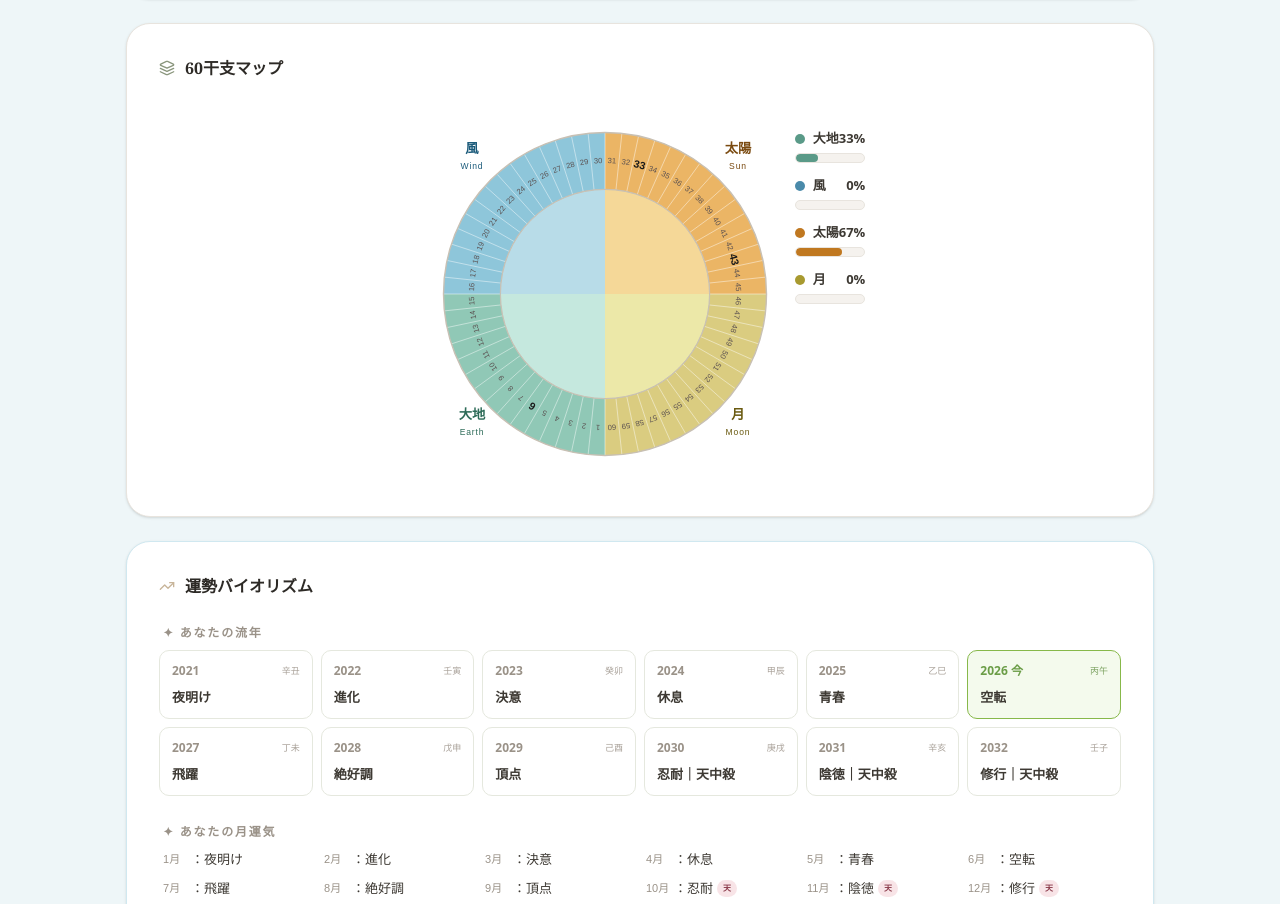
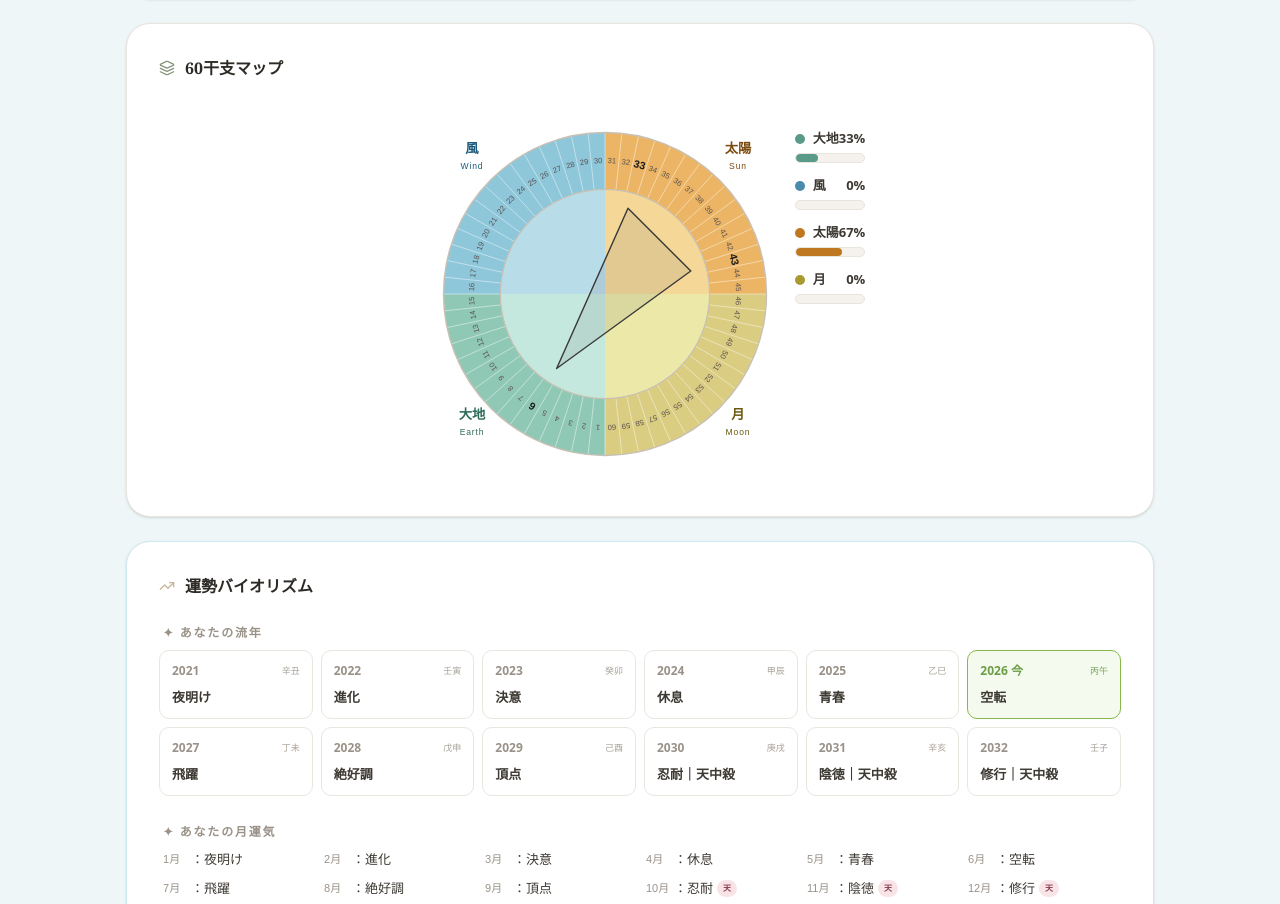
Before and after one commit to furukana1122/labo-apps, a React (Vite) app: page / in a window 1280 px wide. Shown: the part 1262-2166 px from the top of the page. Built offline with nearby package versions, Linux system fonts and the light colour scheme.

Commit message:
Update App.jsx

```diff
--- a/src/App.jsx
+++ b/src/App.jsx
@@ -785,10 +785,6 @@ const monthUnkiList = Array.from({ length: 12 }, (_, i) => {
           <circle cx={cx} cy={cy} r={R}      fill="none" stroke="#c8c0b4" strokeWidth="1.5" />
           <circle cx={cx} cy={cy} r={innerR} fill="none" stroke="#c8c0b4" strokeWidth="1.5" />
 
-          {/* 三角形 */}
-          {triangle && (
-            <path d={triangle} fill="rgba(90,90,90,0.12)" stroke="#3a3a3a" strokeWidth="1.5" strokeLinejoin="round" />
-          )}
 
 {/* 中心四分割（innerRまで拡大・色修正）*/}
 {[
@@ -808,6 +804,11 @@ const monthUnkiList = Array.from({ length: 12 }, (_, i) => {
   );
 })}
 <circle cx={cx} cy={cy} r={innerR} fill="none" stroke="#c8c0b4" strokeWidth="1" />
+
+          {/* 三角形 */}
+          {triangle && (
+            <path d={triangle} fill="rgba(90,90,90,0.12)" stroke="#3a3a3a" strokeWidth="1.5" strokeLinejoin="round" />
+          )}
 
 
           {/* エリアラベル（4隅） */}
```
